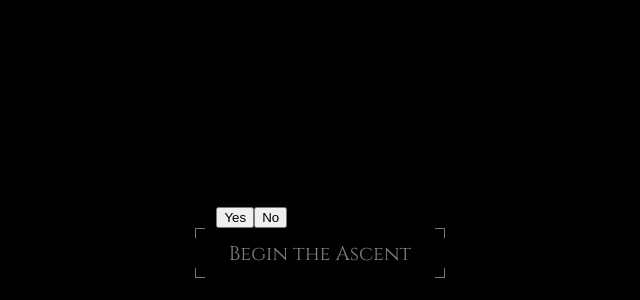
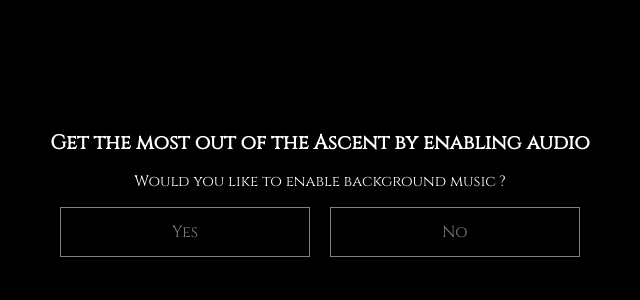
Before and after one commit to thomas-rooty/moon-ascent, a Next.js app: page / in a window 1280 px wide. Shown: the part 214-514 px from the top of the page, without its empty margins (320-960 px from the left). Built offline with nearby package versions, Linux system fonts and the light colour scheme.

Commit message:
playing background music on click

```diff
--- a/components/landingpage/LandingPage.tsx
+++ b/components/landingpage/LandingPage.tsx
@@ -5,22 +5,39 @@ import {useStore} from "../../store/store";
 import {useEffect} from "react";
 
 const LandingPage = () => {
-  // Get audioState
+  // Get audioState and audioVolume from store
   const audioState = useStore(state => state.audioState)
+  const audioVolume = useStore(state => state.audioVolume)
 
-  // Play audio at 50% volume
+  // Get setAudioVolume from store
+  const setAudioVolume = useStore(state => state.setAudioVolume)
+
+  // Play audio on mount
   useEffect(() => {
     if (audioState) {
-      const audio = new Audio('/musics/The Rising Dawn Bellows Like Thunder.mp3')
-      audio.volume = 0.5
+      // Play audio from audio element
+      const audio = document.getElementById('audio') as HTMLAudioElement
+      audio.volume = audioVolume
       audio.play()
     }
-  }, [audioState])
+  }, [audioState, audioVolume])
 
   return (
     <div className={styles.container}>
-      <AudioModal />
-      <StartButton />
+      <audio id="audio" src="/musics/The Rising Dawn Bellows Like Thunder.mp3" loop preload="auto"/>
+      <AudioModal/>
+      <StartButton/>
+      <div className={styles.range}>
+        <input
+          type="range"
+          className={styles.volumeSlider}
+          min="0"
+          max="1"
+          step="0.0001"
+          value={audioVolume}
+          onChange={(e) => setAudioVolume(parseFloat(e.target.value))}
+        />
+      </div>
     </div>
   )
 }
--- a/components/modals/AudioModal.tsx
+++ b/components/modals/AudioModal.tsx
@@ -4,14 +4,26 @@ import {useStore} from "../../store/store";
 const AudioModal = () => {
   // Ask user to enable audio or not, and then set the state of the audioState (store) variable to true or false.
   const setAudioState = useStore((state) => state.setAudioState)
+
+  // Function that turns audioModal opacity to 0 by adding the darken class to it, remove it, and then sets audioState to the variable given.
+  const handleAudioModal = (audioState: boolean) => {
+    const audioModal = document.getElementById('audioModal')
+    audioModal?.classList.add(styles.darken)
+    setTimeout(() => {
+      // Remove the modal from DOM
+      audioModal?.remove()
+    }, 3000)
+    setAudioState(audioState)
+  }
+
   return (
-    <div className={styles.modal}>
+    <div id="audioModal" className={styles.audioModal}>
       <div className={styles.modalContent}>
-        <h1>Enable Audio?</h1>
-        <p>Would you like to enable audio?</p>
+        <h1>Get the most out of the Ascent by enabling audio</h1>
+        <p>Would you like to enable background music ?</p>
         <div className={styles.modalButtons}>
-          <button onClick={() => setAudioState(true)}>Yes</button>
-          <button onClick={() => setAudioState(false)}>No</button>
+          <button onClick={() => handleAudioModal(true)}>Yes</button>
+          <button onClick={() => handleAudioModal(false)}>No</button>
         </div>
       </div>
     </div>
--- a/store/store.tsx
+++ b/store/store.tsx
@@ -3,11 +3,15 @@ import { create } from 'zustand'
 interface Store {
   audioState: boolean
   setAudioState: (audioState: boolean) => void
+  audioVolume: number
+  setAudioVolume: (audioVolume: number) => void
 }
 
 export const useStore = create<Store>()(
   (set) => ({
     audioState: false,
     setAudioState: (audioState) => set({ audioState }),
+    audioVolume: 0.33,
+    setAudioVolume: (audioVolume) => set({ audioVolume }),
   })
 )
--- a/styles/LandingPage.module.css
+++ b/styles/LandingPage.module.css
@@ -6,3 +6,36 @@
   height: 100vh;
   width: 100vw;
 }
+
+.range {
+  position: absolute;
+  bottom: 120px;
+  left: -80px;
+  transform: rotate(-90deg);
+}
+
+.range input{
+  -webkit-appearance:none;
+  width:200px;
+  height:4px;
+  border-radius:5px;
+  background-color:#16191c;
+  outline:none;
+}
+
+.range input::-webkit-slider-thumb{
+  -webkit-appearance:none;
+  width:17px;
+  height:17px;
+  border-radius:50%;
+  background-color:#404b4f;
+  border: #16191c 3px solid;
+  cursor:pointer;
+  transition: .3s;
+}
+
+.range input::-webkit-slider-thumb:hover{
+  transform: scale(1.4);
+  background-color: #556169;
+  border: #21252a 3px solid;
+}
--- a/styles/Modals.module.css
+++ b/styles/Modals.module.css
@@ -0,0 +1,58 @@
+.audioModal {
+  position: absolute;
+  top: 50%;
+  left: 50%;
+  transform: translate(-50%, -50%);
+  padding: 20px;
+  width: 100%;
+  height: 100%;
+  display: flex;
+  justify-content: center;
+  align-items: center;
+  text-align: center;
+  background: black;
+  z-index: 1000;
+  font-family: 'Cinzel', serif;
+  transition: 3s;
+}
+
+.modalContent > h1 {
+  font-size: 20px;
+}
+
+.modalContent > p {
+  font-size: 15px;
+}
+
+.modalButtons {
+  display: flex;
+  justify-content: space-around;
+  width: 100%;
+}
+
+.modalButtons > button {
+  width: 250px;
+  height: 50px;
+  border: 1px solid #fff;
+  background: black;
+  font-family: 'Cinzel', serif;
+  font-size: 16px;
+  cursor: pointer;
+  -webkit-tap-highlight-color: transparent;
+  display: flex;
+  align-items: center;
+  justify-content: center;
+  position: relative;
+  z-index: 0;
+  transition: 1s;
+  opacity: 0.5;
+}
+
+.darken {
+  opacity: 0;
+}
+
+.modalButtons > button:hover {
+  background: #000;
+  opacity: 1;
+}
--- a/styles/globals.css
+++ b/styles/globals.css
@@ -1,5 +1,6 @@
 * {
   box-sizing: border-box;
+  color: white;
 }
 
 body {
```
